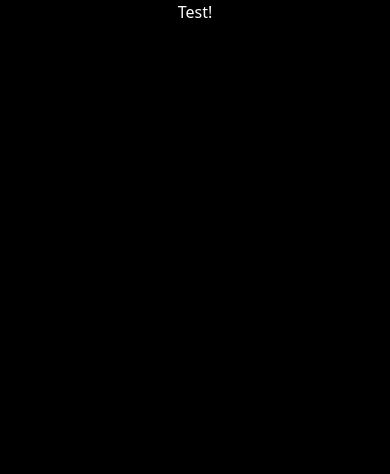
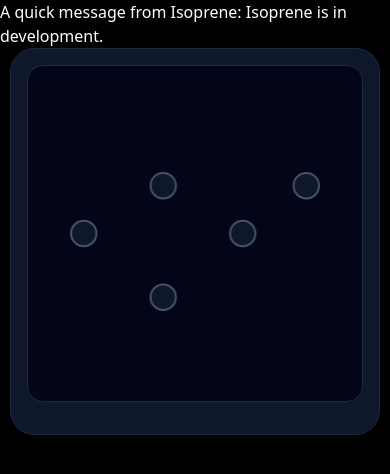
Before and after one commit to your-random-one/isoprene, a plain HTML site: page index.html in a window 390 px wide. Drawn offline with nearby package versions, Linux system fonts and the light colour scheme.

Commit message:
Enhance index.html with game canvas and script
Added responsive canvas and drawing logic for game.

```diff
--- a/index.html
+++ b/index.html
@@ -1,10 +1,80 @@
 <html>
   <head>
     <meta charset="utf-8">
+    <meta name="viewport" content="width=device-width, initial-scale=1.0, maximum-scale=1.0, user-scalable=no">
     <script src="https://cdn.jsdelivr.net/npm/@tailwindcss/browser@4"></script>
     <title>Isoprene: The Terpene Game</title>
   </head>
   <body class="bg-black text-white min-h-screen items-center flex flex-col">
-    Test!
+    A quick message from Isoprene: Isoprene is in development.
+    <div class="w-[95%] md:max-w-md mx-auto bg-slate-900 p-4 md:p-6 rounded-3xl border border-slate-800 text-center">
+      <!-- Canvas wrapper -->
+      <div class="w-full aspect-square bg-slate-950 rounded-2xl border border-slate-800 p-2 inline-block mb-4">
+        <canvas id="gameCanvas" class="w-full h-full block cursor-pointer"></canvas>
+      </div>
+    </div>
+    <script>
+      const canvas = document.getElementById('gameCanvas');
+const ctx = canvas.getContext('2d');
+
+// 1. STORE COORDINATES AS RELATIVE RATIOS (0.0 to 1.0)
+const relativeNodes = [
+    { id: 0, rx: 0.15, ry: 0.50, label: "C1" },
+    { id: 1, rx: 0.40, ry: 0.35, label: "C2" }, // Central Branch Point
+    { id: 2, rx: 0.65, ry: 0.50, label: "C3" },
+    { id: 3, rx: 0.85, ry: 0.35, label: "C4" },
+    { id: 4, rx: 0.40, ry: 0.70, label: "C5" }  // Methyl tail
+];
+
+// 2. THE DYNAMIC AUTO-RESIZE FUNCTION
+function resizeCanvas() {
+    // Get the actual width of the canvas container calculated by Tailwind
+    const displayWidth = canvas.clientWidth;
+
+    // Set the canvas internal drawing pixels to match its display size exactly
+    // This prevents any screen blurriness on high-definition mobile displays
+    canvas.width = displayWidth;
+    canvas.height = displayWidth; // Keeps it a perfect square
+
+    // Draw the scene immediately after resizing
+    drawScene();
+}
+
+// 3. DRAW SCENE USING CONVERTED PIXEL VALUES
+function drawScene() {
+    ctx.clearRect(0, 0, canvas.width, canvas.height);
+
+    // Dynamically calculate responsive scale values for lines and circles
+    const nodeRadius = canvas.width * 0.04; // Nodes are always 4% of screen width
+    const lineWidth = canvas.width * 0.012; // Bonds are always 1.2% of screen width
+    const doubleBondOffset = canvas.width * 0.015;
+
+    // Convert relative node positions to actual screen pixel coordinates
+    const scaledNodes = relativeNodes.map(node => ({
+        id: node.id,
+        x: node.rx * canvas.width,
+        y: node.ry * canvas.height,
+        label: node.label
+    }));
+
+    // [Execute your drawing logic loops here using scaledNodes, nodeRadius, and lineWidth]
+    // Example Node Circle Drawing:
+    scaledNodes.forEach(node => {
+        ctx.fillStyle = "#0f172a";
+        ctx.strokeStyle = "#475569";
+        ctx.lineWidth = 2;
+        ctx.beginPath();
+        ctx.arc(node.x, node.y, nodeRadius, 0, Math.PI * 2);
+        ctx.fill();
+        ctx.stroke();
+    });
+}
+
+// 4. BIND TO WINDOW RESIZE EVENTS
+// Automatically recalculates everything if a mobile user switches to landscape mode
+window.addEventListener('resize', resizeCanvas);
+window.addEventListener('DOMContentLoaded', resizeCanvas);
+
+    </script>
   </body>
 </html>
```
